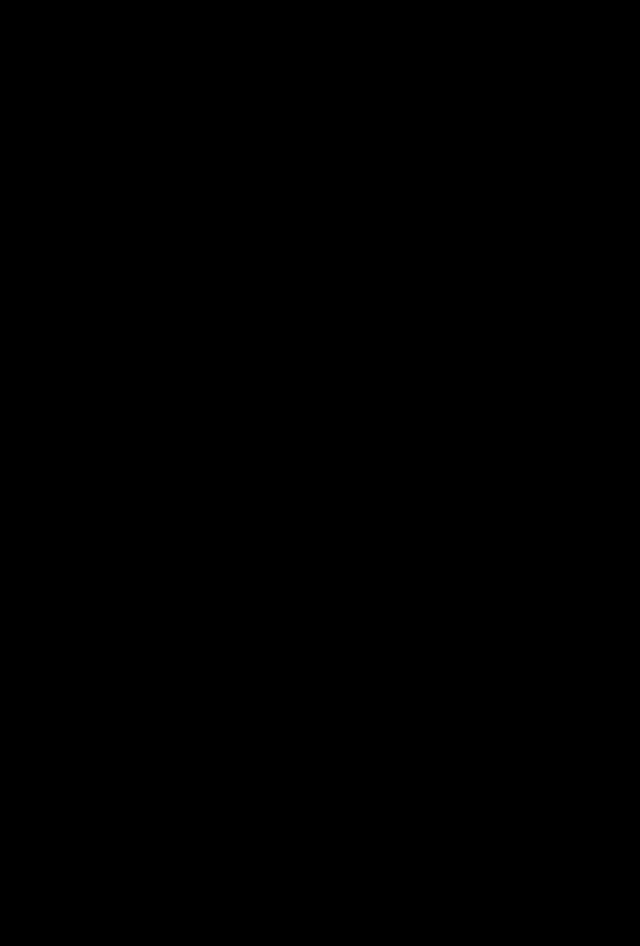
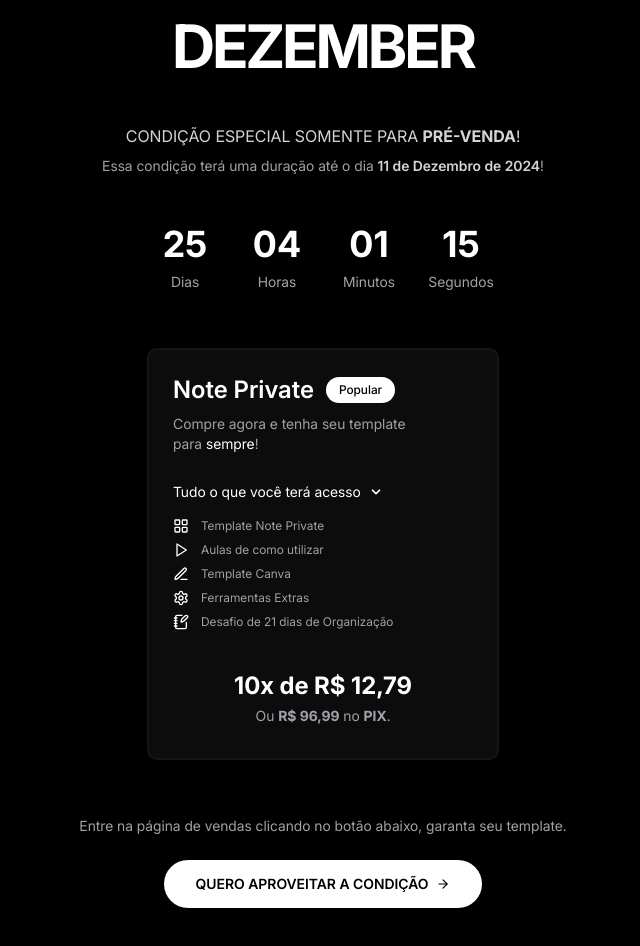
Before and after one commit to lucasfabbrim/noteplanning, a Next.js app: page /page in a window 1280 px wide. Shown: the part 2100-3046 px from the top of the page, without its empty margins (317-957 px from the left). Before the commit the page ends 2108 px from the top, so only its background shows below. Built offline with nearby package versions, Linux system fonts and the light colour scheme.

Commit message:
Update page.tsx

```diff
--- a/src/app/page/page.tsx
+++ b/src/app/page/page.tsx
@@ -3,13 +3,23 @@
 import { GoogleAnalytics } from "@next/third-parties/google";
 import Macbook from "@/assets/macbook.png";
 import Image from "next/image";
-import { ArrowDown, ArrowRight } from "lucide-react";
+import {
+  ArrowDown,
+  ArrowRight,
+  ChevronDown,
+  LayoutGrid,
+  NotebookPen,
+  PenLine,
+  Play,
+  Settings,
+} from "lucide-react";
 import DiscordIcon from "@/assets/discord-gr.svg";
 import FigmaIcon from "@/assets/figma-gr.svg";
 import NetflixIcon from "@/assets/netflix-gr.svg";
 import { motion } from "framer-motion";
 import Widget from "@/assets/hand.png";
 import CommunityPhoto from "@/assets/cell.png";
+import { useState, useEffect } from "react";
 
 export default function Home() {
   return (
@@ -53,6 +63,11 @@
               title="Um grupo exclusivo para quem adquirir pré-venda"
               subtitle="Faça parte da nossa comunidade e acompanhe novidades e desafios exclusivos para Dezembro!"
             />
+          </div>
+        </section>
+        <section id="dezember" className="px-6 text-center">
+          <div className="flex flex-col justify-between">
+            <Dezember />
           </div>
         </section>
       </main>
@@ -152,7 +167,7 @@
 
 function Community({ hashtag, subtitle, title }: CommunityProps) {
   return (
-    <div className="bg-neutral-900/70 w-auto flex flex-col mb-20 rounded-[50px]">
+    <div className="bg-neutral-900/70 w-auto flex flex-col mb-10 rounded-[50px]">
       <div className="flex flex-col justify-center text-center py-4 gap-4">
         <h4 className="pt-4 text-sm bg-gradient-to-r from-neutral-100 to-stone-400 bg-clip-text text-transparent font-extrabold tracking-tight">
           #{hashtag}
@@ -180,6 +195,179 @@
   );
 }
 
+interface TimeLeft {
+  days: number;
+  hours: number;
+  minutes: number;
+  seconds: number;
+}
+const plans = [
+  {
+    name: "Note Private",
+    price: "R$ 127,98",
+    features: [
+      {
+        titulo: "Template Note Private",
+        icon: LayoutGrid,
+      },
+      {
+        titulo: "Aulas de como utilizar",
+        icon: Play,
+      },
+      {
+        titulo: "Template Canva",
+        icon: PenLine,
+      },
+      {
+        titulo: "Ferramentas Extras",
+        icon: Settings,
+      },
+      {
+        titulo: "Desafio de 21 dias de Organização",
+        icon: NotebookPen,
+      },
+    ],
+  },
+];
+
+function Dezember() {
+  const [timeLeft, setTimeLeft] = useState<TimeLeft>({
+    days: 25,
+    hours: 4,
+    minutes: 1,
+    seconds: 21,
+  });
+
+  useEffect(() => {
+    const timer = setInterval(() => {
+      setTimeLeft((prev) => {
+        if (prev.seconds > 0) {
+          return { ...prev, seconds: prev.seconds - 1 };
+        } else if (prev.minutes > 0) {
+          return { ...prev, minutes: prev.minutes - 1, seconds: 59 };
+        } else if (prev.hours > 0) {
+          return { ...prev, hours: prev.hours - 1, minutes: 59, seconds: 59 };
+        } else if (prev.days > 0) {
+          return {
+            ...prev,
+            days: prev.days - 1,
+            hours: 23,
+            minutes: 59,
+            seconds: 59,
+          };
+        }
+        return prev;
+      });
+    }, 1000);
+
+    return () => clearInterval(timer);
+  }, []);
+
+  return (
+    <div className=" bg-black text-white py-12 px-1">
+      <div className="max-w-2xl mx-auto space-y-12">
+        <div className="text-center justify-center space-y-2">
+          <h1 className="text-4xl md:text-6xl font-bold tracking-tighter flex flex-col">
+            <span className="mx-6 text-white">DEZEMBER</span>
+          </h1>
+          <p className="text-zinc-300 text-sm md:text-base pt-10">
+            CONDIÇÃO ESPECIAL SOMENTE PARA{" "}
+            <span className="font-bold">PRÉ-VENDA</span>!
+          </p>
+          <div className="flex items-center text-xs text-zinc-400 md:text-sm ">
+            <p className="flex-1">
+              Essa condição terá uma duração até o dia{" "}
+              <span className="font-semibold text-zinc-300 ">
+                11 de Dezembro de 2024
+              </span>
+              !
+            </p>
+          </div>
+        </div>
+
+        <div className="grid grid-cols-4 text-center px-6 md:px-40 gap-4">
+          {[
+            { value: timeLeft.days, label: "Dias" },
+            { value: timeLeft.hours, label: "Horas" },
+            { value: timeLeft.minutes, label: "Minutos" },
+            { value: timeLeft.seconds, label: "Segundos" },
+          ].map((item, index) => (
+            <motion.div key={index} className="space-y-2">
+              <div className="text-3xl md:text-4xl font-bold">
+                {String(item.value).padStart(2, "0")}
+              </div>
+              <div className="text-sm text-neutral-400">{item.label}</div>
+            </motion.div>
+          ))}
+        </div>
+
+        <div className="grid grid-cols-1 md:px-40 py-2">
+          {plans.map((plan) => (
+            <div key={plan.name} className="relative">
+              <motion.div
+                whileHover={{ scale: 1.05 }}
+                whileTap={{ scale: 2 }}
+                className="h-full bg-zinc-900/50 rounded-[10px] px-6 py-6 border-2 border-zinc-900/85 transition-all duration-300"
+              >
+                <h3 className="gap-3 flex text-2xl font-semibold text-white mb-2 text-start items-center">
+                  {plan.name}
+                  <div className="w-auto bg-white border border-white/5 text-black text-xs font-medium py-1 px-3 rounded-full">
+                    Popular
+                  </div>
+                </h3>
+                <p className="text-[#A1A1A1] text-sm w-60 text-start">
+                  Compre agora e tenha seu template para{" "}
+                  <span className="text-white">sempre</span>!
+                </p>
+                <p className="flex gap-2 items-center text-white text-sm pt-7">
+                  Tudo o que você terá acesso
+                  <ChevronDown size={14} strokeWidth={3} />
+                </p>
+                <ul className="space-y-2 mb-8 pt-4">
+                  {plan.features.map((feature, idx) => (
+                    <motion.li
+                      key={idx}
+                      className="flex items-center text-[#A1A1A1] text-xs"
+                    >
+                      <feature.icon className="w-4 h-4 text-white mr-3" />
+                      {feature.titulo}
+                    </motion.li>
+                  ))}
+                </ul>
+                <div className="pt-2 flex flex-col text-2xl font-bold text-white mb-2 text-center justify-center items-center">
+                  <h1>10x de R$ 12,79</h1>
+                  <h1 className="text-sm pt-1 text-zinc-400 font-normal">
+                    Ou <span className="font-bold">R$ 96,99</span> no{" "}
+                    <span className="font-bold">PIX</span>.
+                  </h1>
+                </div>
+              </motion.div>
+            </div>
+          ))}
+        </div>
+
+        <div className="text-center space-y-6">
+          <p className="text-sm text-[#A1A1A1]">
+            Entre na página de vendas clicando no botão abaixo, garanta seu
+            template.
+          </p>
+          <div className="flex justify-center items-center text-center w-full ">
+            <motion.button
+              whileHover={{ scale: 1.1 }}
+              whileTap={{ scale: 1.1 }}
+              whileInView={{ opacity: 1 }}
+              className="bg-white text-black font-semibold hover:bg-white/95 px-8 py-4 rounded-full h-12 flex items-center text-center gap-2 text-sm"
+            >
+              QUERO APROVEITAR A CONDIÇÃO
+              <ArrowRight size={14} />
+            </motion.button>
+          </div>
+        </div>
+      </div>
+    </div>
+  );
+}
+
 function ButtonPrimary() {
   return (
     <div className="flex justify-center items-center pt-4">
```
